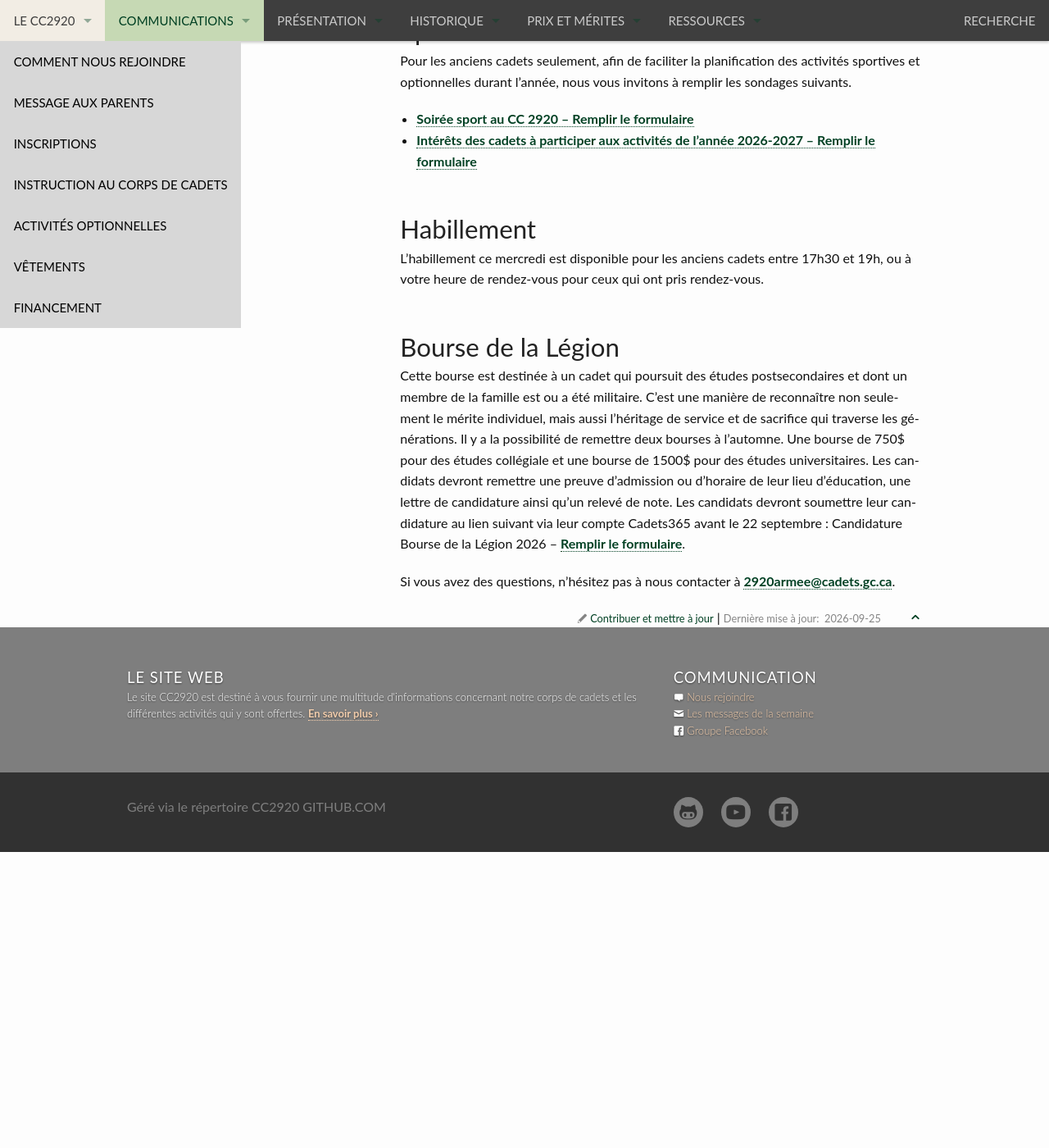
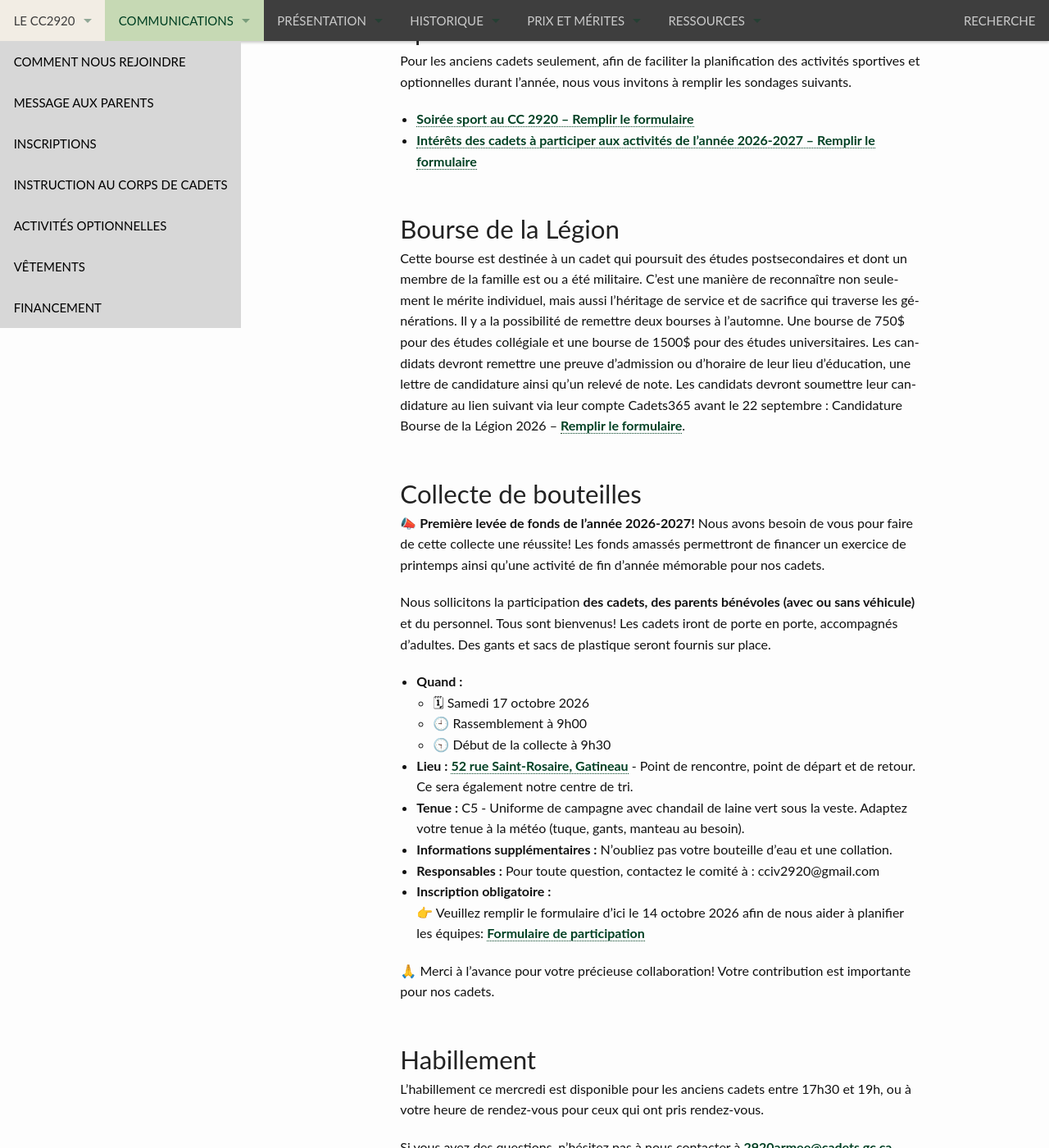
Before and after one commit to CC2920/web, a Jekyll site: the page built from _communications/messages.md, in a window 1280 px wide and 1400 px high, scrolled down 1497 px. Shown: the whole window at 82% size. Built offline with Jekyll 4.4.1, drawn with Linux system fonts in a browser that asks for light colours; before the commit the page ends 2536 px from its top, so only the background shows below that.

Commit message:
Ajout de la collecte de bouteilles - octobre 2026
Added details for the bottle collection fundraising event, including date, time, location, and participation information.

```diff
--- a/_communications/messages.md
+++ b/_communications/messages.md
@@ -41,11 +41,29 @@ Pour les anciens cadets seulement, afin de faciliter la planification des activi
 - [Intérêts des cadets à participer aux activités de l'année 2026-2027 – Remplir le formulaire](https://forms.cloud.microsoft/r/43zySX6z9S)
 
 
+## Bourse de la Légion
+Cette bourse est destinée à un cadet qui poursuit des études postsecondaires et dont un membre de la famille est ou a été militaire. C’est une manière de reconnaître non seulement le mérite individuel, mais aussi l’héritage de service et de sacrifice qui traverse les générations. Il y a la possibilité de remettre deux bourses à l'automne. Une bourse de 750$ pour des études collégiale et une bourse de 1500$ pour des études universitaires. Les candidats devront remettre une preuve d'admission ou d'horaire de leur lieu d'éducation, une lettre de candidature ainsi qu'un relevé de note. Les candidats devront soumettre leur candidature au lien suivant via leur compte Cadets365 avant le 22 septembre : Candidature Bourse de la Légion 2026 – [Remplir le formulaire](https://forms.cloud.microsoft/Pages/ResponsePage.aspx?id=-2oSqwzmL062z8c1DHbchBBEIFQ_HuhKp4os9dRIMxJUMzZNM1pOTThSQU1JUFVWWDFZQjA3RU5LMy4u).
+
+
+## Collecte de bouteilles
+**📣 Première levée de fonds de l’année 2026-2027!**
+Nous avons besoin de vous pour faire de cette collecte une réussite! Les fonds amassés permettront de financer un exercice de printemps ainsi qu’une activité de fin d’année mémorable pour nos cadets.
+
+Nous sollicitons la participation **des cadets, des parents bénévoles (avec ou sans véhicule)** et du personnel. Tous sont bienvenus! Les cadets iront de porte en porte, accompagnés d’adultes. Des gants et sacs de plastique seront fournis sur place.
+
+- **Quand :**
+  - 🗓 Samedi 17 octobre 2026
+  - 🕘 Rassemblement à 9h00
+  - 🕤 Début de la collecte à 9h30
+- **Lieu :** [52 rue Saint-Rosaire, Gatineau](https://www.google.com/maps/search/52+rue+Saint-Rosaire,+Gatineau?entry=gmail&source=g) - Point de rencontre, point de départ et de retour. Ce sera également notre centre de tri.
+- **Tenue :** C5 - Uniforme de campagne avec chandail de laine vert sous la veste. Adaptez votre tenue à la météo (tuque, gants, manteau au besoin).
+- **Informations supplémentaires :**  N'oubliez pas votre bouteille d’eau et une collation.
+- **Responsables :** Pour toute question, contactez le comité à : cciv2920@gmail.com
+- **Inscription obligatoire :** <br />
+👉 Veuillez remplir le formulaire d’ici le 14 octobre 2026 afin de nous aider à planifier les équipes: [Formulaire de participation](https://forms.gle/eXNEztvEjWq2ZRM67)
+
+🙏 Merci à l’avance pour votre précieuse collaboration! Votre contribution est importante pour nos cadets.
 ## Habillement
 L’habillement ce mercredi est disponible pour les anciens cadets entre 17h30 et 19h, ou à votre heure de rendez-vous pour ceux qui ont pris rendez-vous.
 
-
-## Bourse de la Légion
-Cette bourse est destinée à un cadet qui poursuit des études postsecondaires et dont un membre de la famille est ou a été militaire. C’est une manière de reconnaître non seulement le mérite individuel, mais aussi l’héritage de service et de sacrifice qui traverse les générations. Il y a la possibilité de remettre deux bourses à l'automne. Une bourse de 750$ pour des études collégiale et une bourse de 1500$ pour des études universitaires. Les candidats devront remettre une preuve d'admission ou d'horaire de leur lieu d'éducation, une lettre de candidature ainsi qu'un relevé de note. Les candidats devront soumettre leur candidature au lien suivant via leur compte Cadets365 avant le 22 septembre : Candidature Bourse de la Légion 2026 – [Remplir le formulaire](https://forms.cloud.microsoft/Pages/ResponsePage.aspx?id=-2oSqwzmL062z8c1DHbchBBEIFQ_HuhKp4os9dRIMxJUMzZNM1pOTThSQU1JUFVWWDFZQjA3RU5LMy4u).
-
 Si vous avez des questions, n’hésitez pas à nous contacter à <2920armee@cadets.gc.ca>.
```
